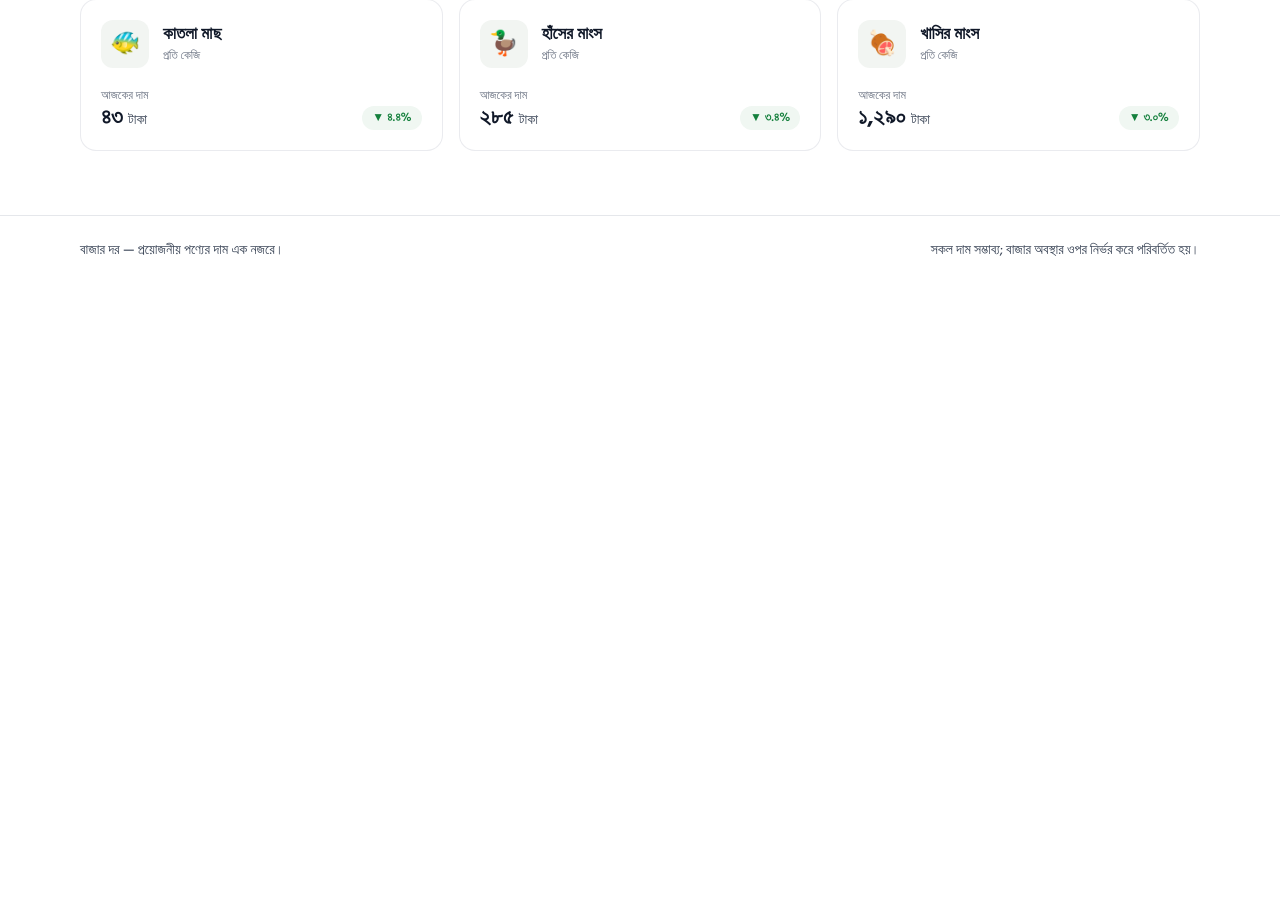
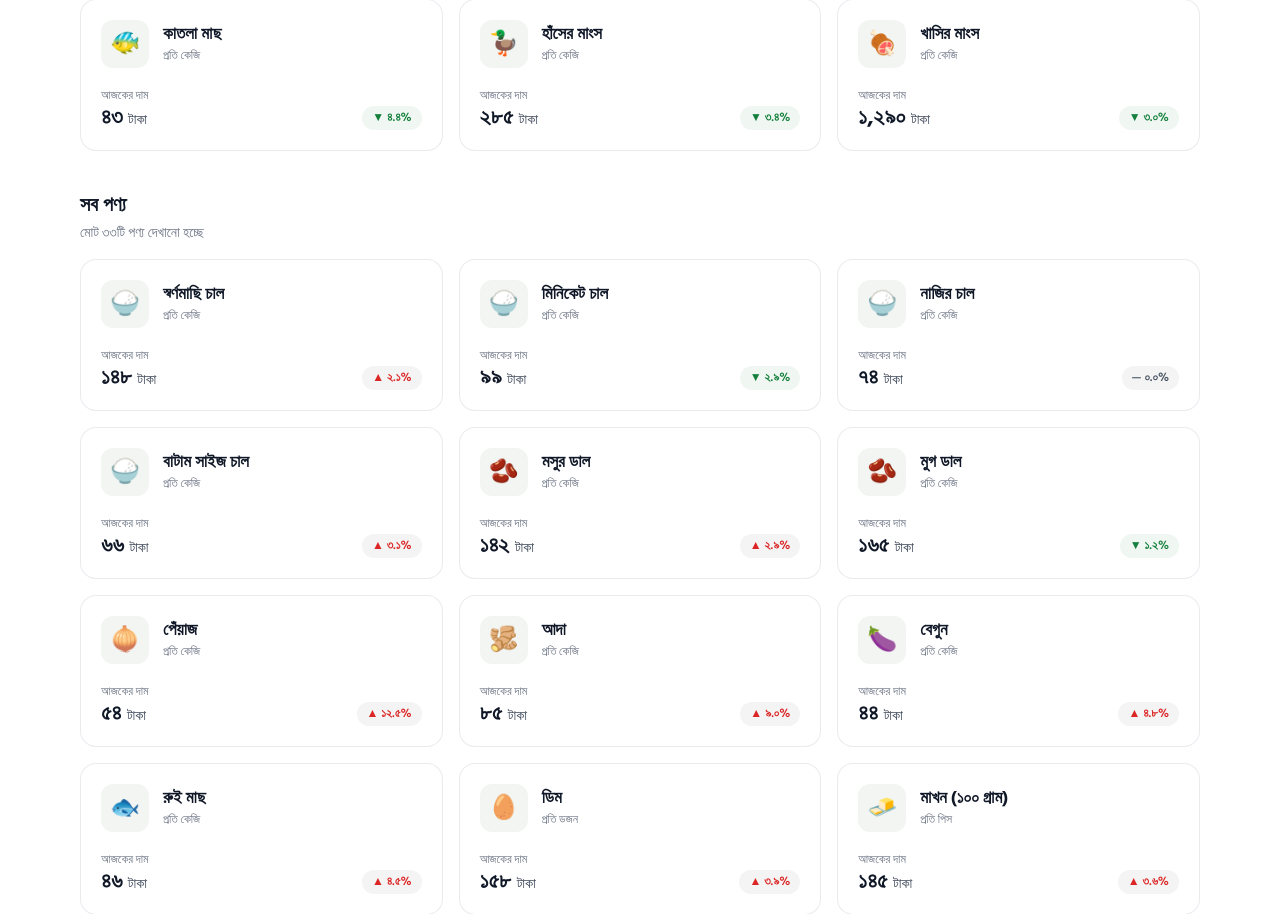
Before and after one commit to khalidbinahsan/PH-Ass-07, a Next.js app: page / in a window 1280 px wide. Shown: the part 1198-2112 px from the top of the page. Before the commit the page ends 1482 px from the top, so only its background shows below. Built offline with nearby package versions, Linux system fonts and the light colour scheme.

Commit message:
All Products with test data

```diff
--- a/src/app/page.tsx
+++ b/src/app/page.tsx
@@ -19,6 +19,17 @@ const FALLERS_PRODUCTS: ProductCardProps[] = [
   { id: 10, name: "কাতলা মাছ", emoji: "🐠", unit: "প্রতি কেজি", price: "৪৩", change: "৪.৪%", trend: "down" },
   { id: 11, name: "হাঁসের মাংস", emoji: "🦆", unit: "প্রতি কেজি", price: "২৮৫", change: "৩.৪%", trend: "down" },
   { id: 12, name: "খাসির মাংস", emoji: "🍖", unit: "প্রতি কেজি", price: "১,২৯০", change: "৩.০%", trend: "down" },
+];
+
+const ALL_PRODUCTS: ProductCardProps[] = [
+  { id: 13, name: "স্বর্ণমাছি চাল", emoji: "🍚", unit: "প্রতি কেজি", price: "১৪৮", change: "২.১%", trend: "up" },
+  { id: 14, name: "মিনিকেট চাল", emoji: "🍚", unit: "প্রতি কেজি", price: "৯৯", change: "২.৯%", trend: "down" },
+  { id: 15, name: "নাজির চাল", emoji: "🍚", unit: "প্রতি কেজি", price: "৭৪", change: "০.০%", trend: "flat" },
+  { id: 16, name: "বাটাম সাইজ চাল", emoji: "🍚", unit: "প্রতি কেজি", price: "৬৬", change: "৩.১%", trend: "up" },
+  { id: 17, name: "মসুর ডাল", emoji: "🫘", unit: "প্রতি কেজি", price: "১৪২", change: "২.৯%", trend: "up" },
+  { id: 18, name: "মুগ ডাল", emoji: "🫘", unit: "প্রতি কেজি", price: "১৬৫", change: "১.২%", trend: "down" },
+  ...RISERS_PRODUCTS,
+  ...FALLERS_PRODUCTS,
 ];
 export default function HomePage() {
   return (
@@ -51,6 +62,22 @@ export default function HomePage() {
           ))}
         </div>
       </section>
+
+      <section id="সব-পণ্য" className="max-w-6xl mx-auto px-4 scroll-mt-36">
+        <div className="mb-4">
+          <h2 className="text-lg sm:text-xl font-bold text-gray-900">
+            সব পণ্য
+          </h2>
+          <p className="text-xs sm:text-sm text-gray-500 mt-1">
+            মোট {toBanglaNumber(33)}টি পণ্য দেখানো হচ্ছে
+          </p>
+        </div>
+        <div className="grid grid-cols-1 sm:grid-cols-2 lg:grid-cols-3 gap-4">
+          {ALL_PRODUCTS.map((item, idx) => (
+            <ProductCard key={`${item.id}-${idx}`} {...item} />
+          ))}
+        </div>
+      </section>
     </div>
   );
 }
```
